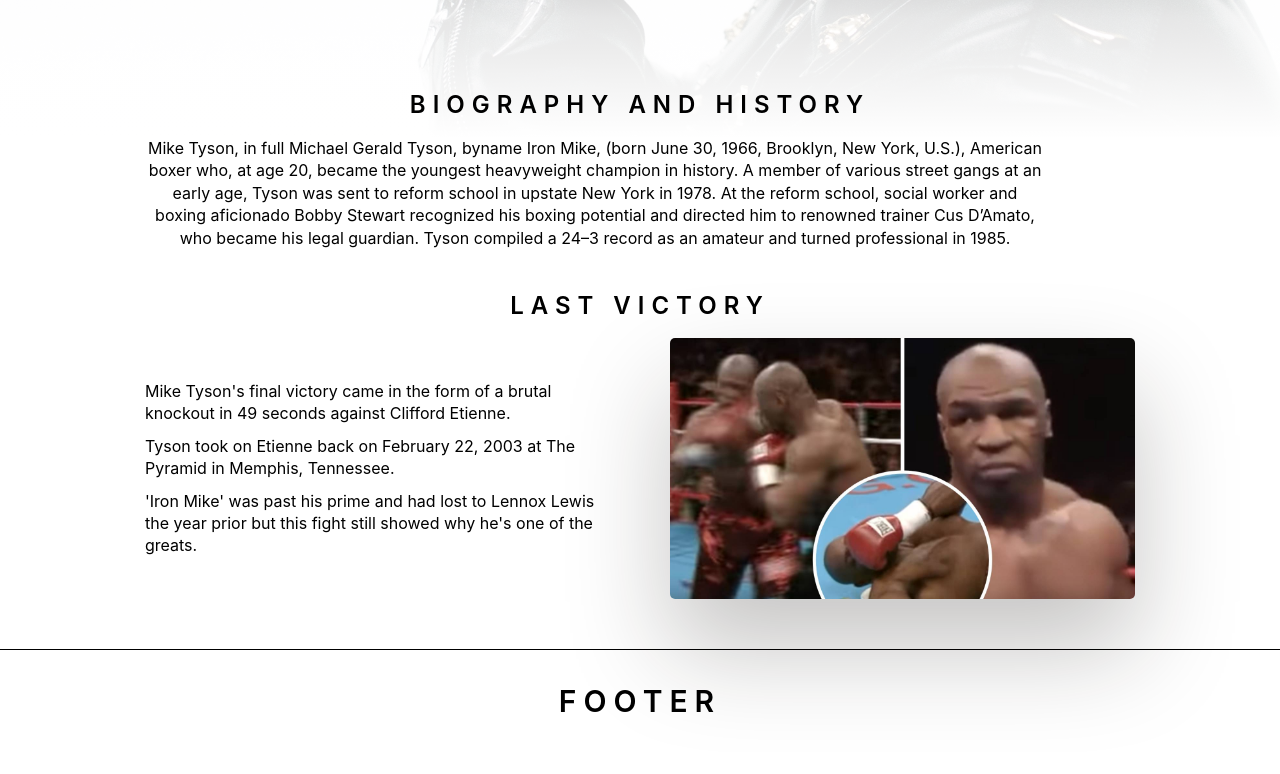
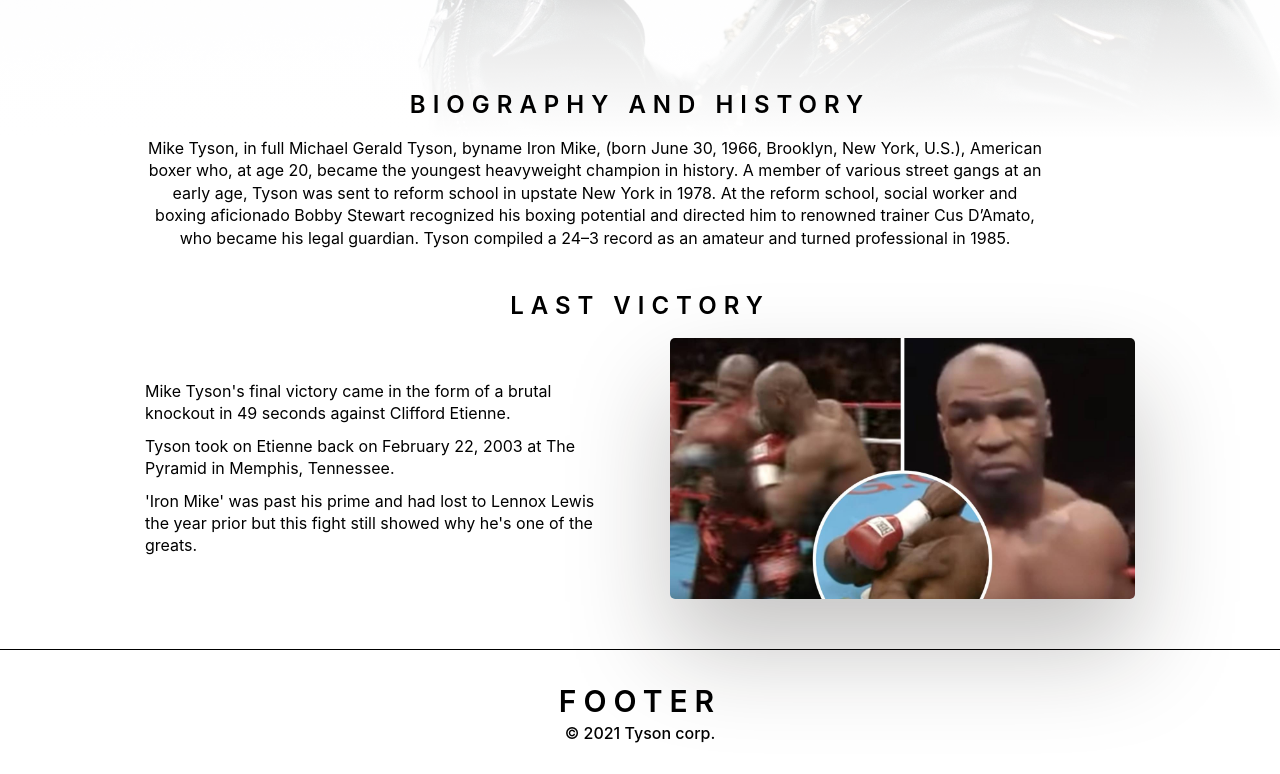
Before and after one commit to 0v3nb1rd/sport-test, a plain HTML site: page index.html in a window 1280 px wide. Shown: the part 526-1300 px from the top of the page. Before the commit the page ends 1278 px from the top, so only its background shows below. Drawn offline with Linux system fonts and the light colour scheme.

Commit message:
add footer copy text

```diff
--- a/index.html
+++ b/index.html
@@ -119,6 +119,7 @@
 
     <footer>
       <p class="footer-txt h2">FOOTER</p>
+      <span class="footer-copy">© 2021 Tyson corp.</span>
     </footer>
   </body>
 </html>
```
